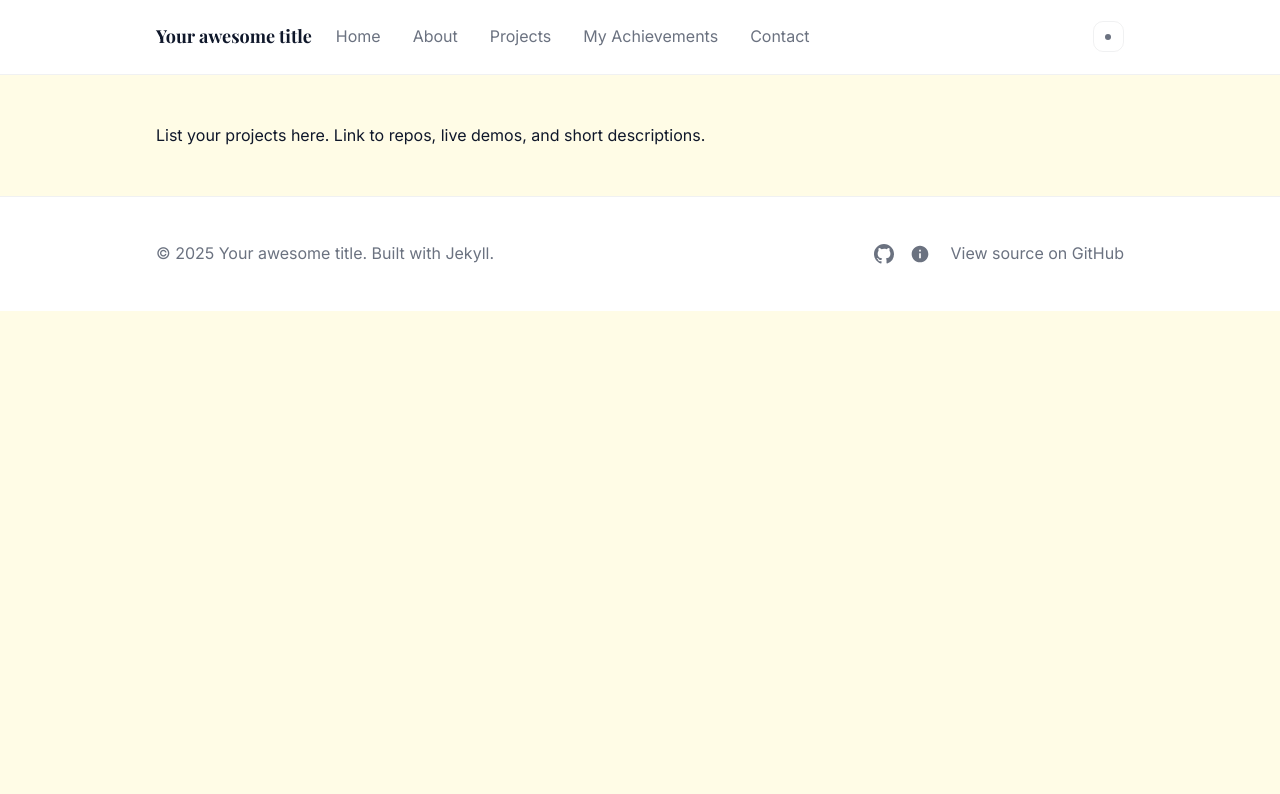
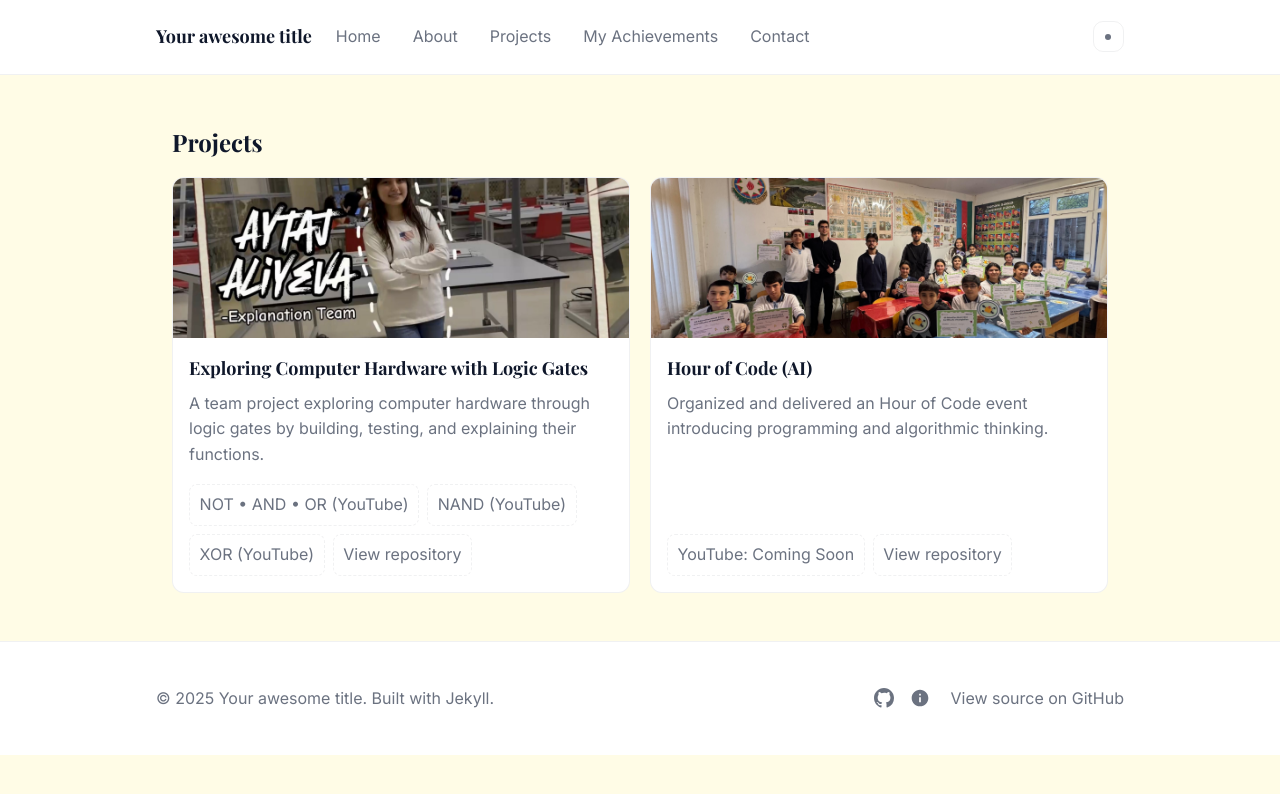
Before and after one commit to Alievva/site1101, a Jekyll site: the page built from _pages/projects.md, in a window 1280 px wide. Shown: the top 794 px of the page. Built offline with Jekyll 4.4.1, drawn with Linux system fonts in a browser that asks for light colours.

Commit message:
Add Projects page with Project 1 and Hour of Code

```diff
--- a/_pages/projects.md
+++ b/_pages/projects.md
@@ -3,4 +3,38 @@ title: Projects
 permalink: /projects/
 ---
 
-List your projects here. Link to repos, live demos, and short descriptions.
+<section class="container">
+	<h1>Projects</h1>
+
+	<div class="projects-grid">
+
+		<article class="project-card">
+			<img class="project-media" src="{{ "/assets/images/project1.jpg" | relative_url }}" alt="Exploring Computer Hardware with Logic Gates">
+			<div class="project-body">
+				<h3 class="project-title">Exploring Computer Hardware with Logic Gates</h3>
+				<p class="project-desc">A team project exploring computer hardware through logic gates by building, testing, and explaining their functions.</p>
+
+				<div class="project-links">
+					<a href="https://youtu.be/VgopWiqM-Ho" target="_blank" rel="noopener noreferrer">NOT • AND • OR (YouTube)</a>
+					<a href="https://youtu.be/sgNJwPErB7g" target="_blank" rel="noopener noreferrer">NAND (YouTube)</a>
+					<a href="https://youtu.be/U8RQGbiZfR4" target="_blank" rel="noopener noreferrer">XOR (YouTube)</a>
+					<a href="https://github.com/Alievva" target="_blank" rel="noopener noreferrer">View repository</a>
+				</div>
+			</div>
+		</article>
+
+		<article class="project-card">
+			<img class="project-media" src="{{ "/assets/images/project2.jpg" | relative_url }}" alt="Hour of Code (AI)">
+			<div class="project-body">
+				<h3 class="project-title">Hour of Code (AI)</h3>
+				<p class="project-desc">Organized and delivered an Hour of Code event introducing programming and algorithmic thinking.</p>
+
+				<div class="project-links">
+					<a href="#" aria-disabled="true">YouTube: Coming Soon</a>
+					<a href="https://github.com/Alievva" target="_blank" rel="noopener noreferrer">View repository</a>
+				</div>
+			</div>
+		</article>
+
+	</div>
+</section>
--- a/assets/css/main.css
+++ b/assets/css/main.css
@@ -139,3 +139,19 @@ h1,h2,h3,h4{font-family:var(--font-serif);color:var(--text);margin:0 0 .5rem}
 	.about-content{width:100%}
 	.about-section{text-align:left}
 }
+
+/* Projects grid and cards */
+.projects-grid{display:grid;grid-template-columns:repeat(auto-fit,minmax(260px,1fr));gap:1.25rem;margin-top:1rem}
+.project-card{background:var(--surface);border:1px solid var(--border);border-radius:12px;overflow:hidden;display:flex;flex-direction:column;transition:transform var(--ease-smooth) ease,box-shadow var(--ease-smooth) ease}
+.project-card:hover{transform:translateY(-6px);box-shadow:0 18px 40px rgba(10,10,10,0.06)}
+.project-media{width:100%;height:160px;object-fit:cover;background:linear-gradient(180deg,var(--accent-2),var(--soft-cream))}
+.project-body{padding:1rem;flex:1;display:flex;flex-direction:column}
+.project-title{margin:0 0 .5rem;font-size:1.125rem}
+.project-desc{color:var(--muted);margin:0 0 1rem;flex:0}
+.project-links{margin-top:auto;display:flex;gap:.5rem;flex-wrap:wrap}
+.project-links a{padding:.45rem .6rem;border-radius:8px;background:transparent;border:1px dashed var(--border);color:var(--muted);text-decoration:none;transition:background var(--ease-fast) ease,color var(--ease-fast) ease}
+.project-links a:hover{background:linear-gradient(90deg,var(--accent),var(--accent-2));color:#07211a}
+
+@media (max-width:600px){
+	.project-media{height:140px}
+}
```
